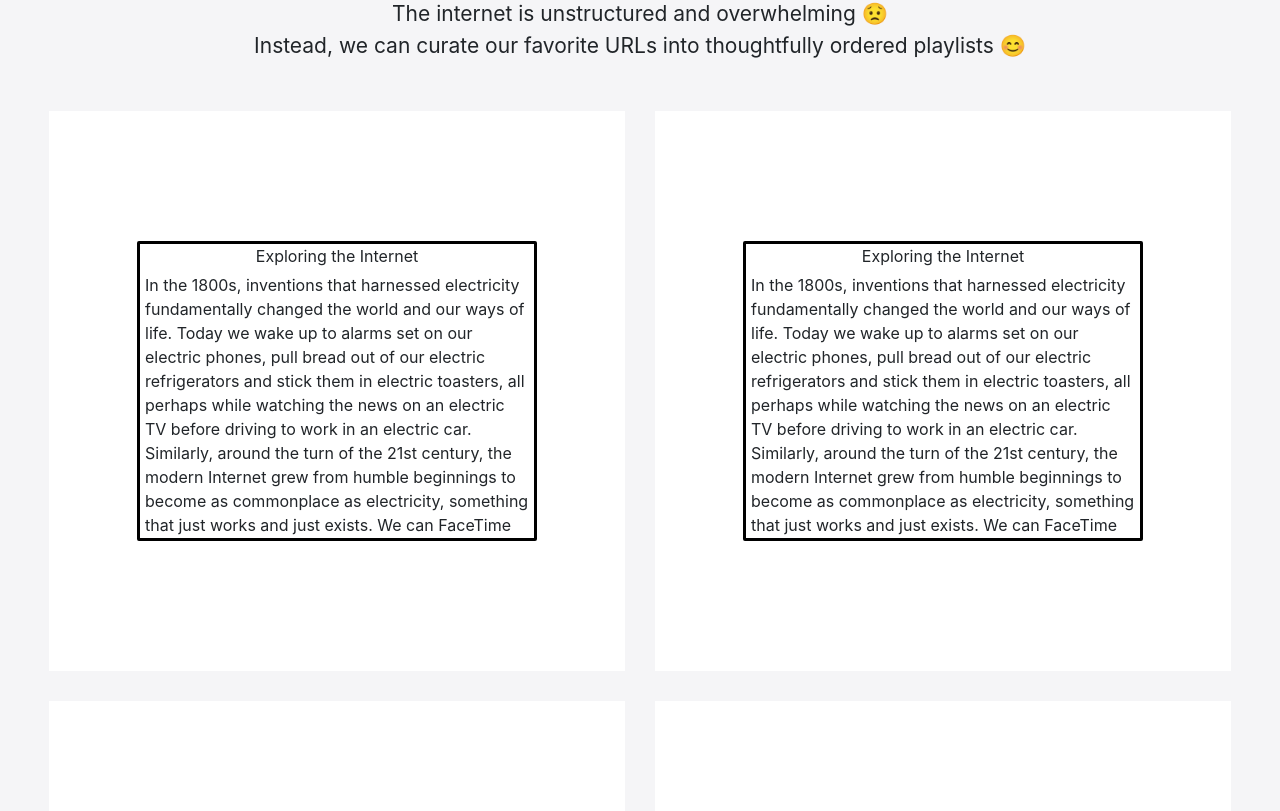
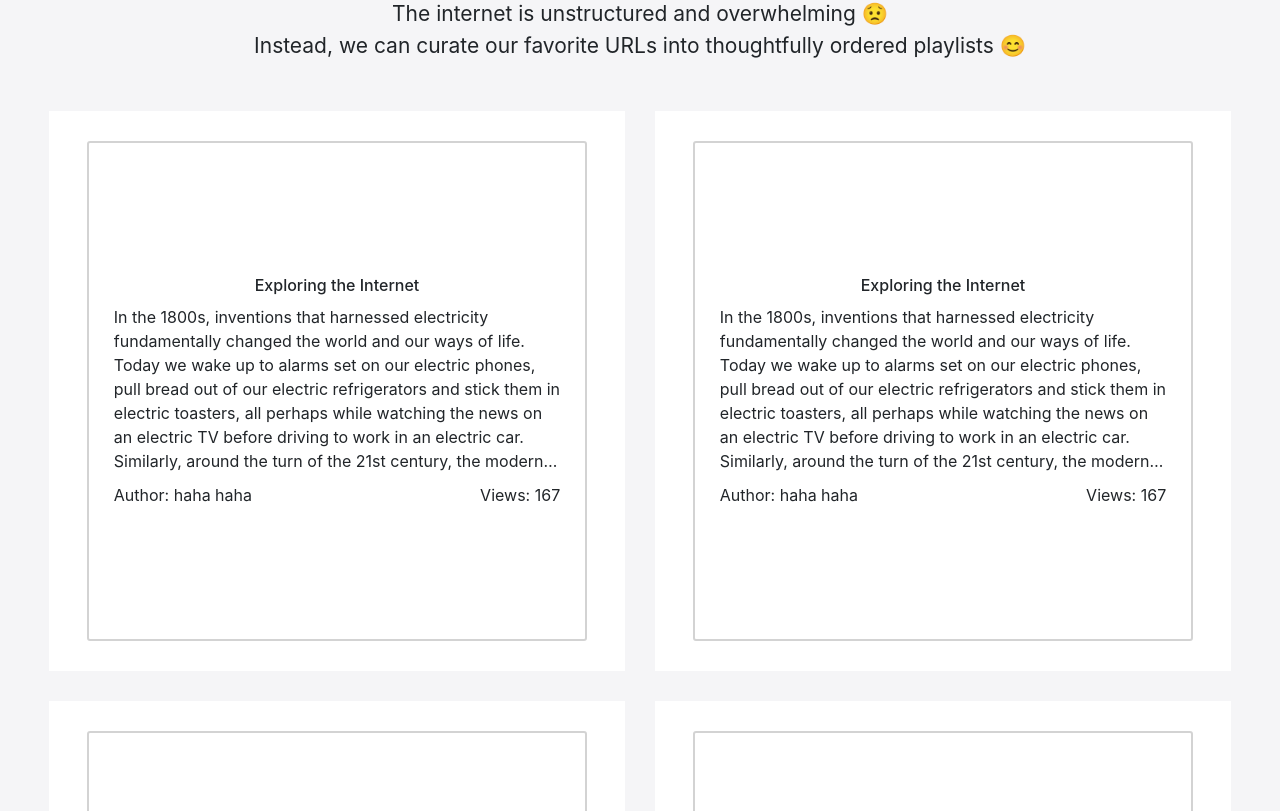
Before and after one commit to cheson/rabbitholes, a React (Create React App) app in the folder client/: page / in a window 1280 px wide. Shown: the part 949-1760 px from the top of the page. Built offline with nearby package versions, Linux system fonts and the light colour scheme; no server answers; a web font is replaced by a local one.

Commit message:
flow preview ui improvments (#25)
* fixed order by title, added user info to flow results, and improved the formatting of the multiple flow view

* oops forgot to include the client changes

```diff
--- a/client/src/components/CreateFlowPage/index.js
+++ b/client/src/components/CreateFlowPage/index.js
@@ -15,6 +15,8 @@ function CreateFlowPage(props) {
   const [blocks, setBlocks] = useState([
     { url: "url1", image: "image1", description: "description1", id: nanoid() },
   ]);
+
+  const [isUploading, setIsUploading] = useState(false);
 
   function addBlock() {
     const randNum = Math.floor(Math.random() * 100);
@@ -43,13 +45,16 @@ function CreateFlowPage(props) {
 
   let form = useRef(null);
   const onSubmit = (e) => {
+    setIsUploading(true);
     e.preventDefault();
     const formData = new FormData(form.current);
     props.apiService.createFlow(formData).then(
       (result) => {
+        setIsUploading(false);
         props.history.push(VIEW_FLOW_PREFIX + result.flowId);
       },
       (err) => {
+        setIsUploading(false);
         console.log(err);
       }
     );
@@ -145,7 +150,7 @@ function CreateFlowPage(props) {
             Add Block!
           </Button>
           <Button type="submit" variant="success">
-            Submit Form
+            {isUploading ? "Uploading..." : "Submit Form"}
           </Button>
         </div>
       </form>
--- a/client/src/components/ViewFlow/ViewFlow.module.css
+++ b/client/src/components/ViewFlow/ViewFlow.module.css
@@ -69,6 +69,7 @@
 .blockImage {
   display: block;
   max-width: 30%;
+  max-height: 25vh;
   padding: 10px;
   object-fit: fill;
   margin-left: auto;
--- a/client/src/components/ViewFlow/index.js
+++ b/client/src/components/ViewFlow/index.js
@@ -40,10 +40,13 @@ export default function ViewFlow(props) {
             <div className={styles.title}>{flow.flowTitle}</div>
             <div className={styles.metadata}>
               <div className={styles.author}>
-                <i className="fa fa-user-circle-o"></i> ProlificUser
+                <i className="fa fa-user-circle-o"></i>{" "}
+                {flow.user?.username || flow.user?.name || "Anonymous"}
               </div>{" "}
               <div className={styles.date}>
-                <i className="fa fa-calendar-o"></i> May 4, 2021
+                <i className="fa fa-calendar-o"></i>{" "}
+                {new Date(flow.updatedAt).toLocaleDateString() ||
+                  "No date recorded"}
               </div>
             </div>
             <div className={styles.description}>{flow.flowDescription}</div>
--- a/client/src/components/ViewFlows/index.js
+++ b/client/src/components/ViewFlows/index.js
@@ -19,8 +19,11 @@ export default function ViewFlows(props) {
     VIEWS_DESCENDING: "VIEWS_DESCENDING",
     TITLE: "TITLE",
   };
+  const [activeSortType, setActiveSortType] = useState(
+    sortTypes.VIEWS_DESCENDING
+  );
 
-  // TODO: double check this logic for correctness + this is a good candidate for jest testing
+  // TODO: this is a good candidate for jest testing
   const sortFunctions = {
     VIEWS_ASCENDING: (a, b) => {
       return (a.numViews || 0) - (b.numViews || 0);
@@ -29,12 +32,16 @@ export default function ViewFlows(props) {
       return (b.numViews || 0) - (a.numViews || 0);
     },
     TITLE: (a, b) => {
-      return a.title > b.title;
+      if (a.flowTitle === "" || a.flowTitle === null) return 1;
+      if (b.flowTitle === "" || b.flowTitle === null) return -1;
+      if (a.flowTitle === b.flowTitle) return 0;
+      return a.flowTitle.toLowerCase().localeCompare(b.flowTitle.toLowerCase());
     },
   };
 
   function setSortedFlows(sortType, optFlows) {
     const unsortedFlows = [...(optFlows || flows)];
+    setActiveSortType(sortType);
     setFlows(unsortedFlows.sort(sortFunctions[sortType]));
   }
 
@@ -43,7 +50,7 @@ export default function ViewFlows(props) {
   useEffect(() => {
     props.apiService
       .viewFlows(searchQuery ? { search: searchQuery } : {})
-      .then((newFlows) => setSortedFlows(sortTypes.VIEWS_DESCENDING, newFlows));
+      .then((newFlows) => setSortedFlows(activeSortType, newFlows));
   }, [searchQuery]);
 
   return (
@@ -58,13 +65,24 @@ export default function ViewFlows(props) {
             </Dropdown.Toggle>
 
             <Dropdown.Menu>
-              <Dropdown.Item eventKey={sortTypes.VIEWS_DESCENDING}>
+              <Dropdown.Item
+                active={activeSortType == sortTypes.VIEWS_DESCENDING}
+                eventKey={sortTypes.VIEWS_DESCENDING}
+              >
                 Views Descending
               </Dropdown.Item>
-              <Dropdown.Item eventKey={sortTypes.VIEWS_ASCENDING}>
+              <Dropdown.Item
+                active={activeSortType == sortTypes.VIEWS_ASCENDING}
+                eventKey={sortTypes.VIEWS_ASCENDING}
+              >
                 Views Ascending
               </Dropdown.Item>
-              <Dropdown.Item eventKey={sortTypes.TITLE}>Title</Dropdown.Item>
+              <Dropdown.Item
+                active={activeSortType == sortTypes.TITLE}
+                eventKey={sortTypes.TITLE}
+              >
+                Title
+              </Dropdown.Item>
             </Dropdown.Menu>
           </Dropdown>
         </div>
--- a/client/src/components/ViewFlowsBlock/ViewFlowsBlock.module.css
+++ b/client/src/components/ViewFlowsBlock/ViewFlowsBlock.module.css
@@ -5,44 +5,64 @@ query. This works because CSS that comes later overwrites CSS that comes earlier
 
 .image {
   max-width: 80%;
-  max-height: 50%;
-  padding-top: 10px;
-  margin: auto;
+  max-height: 40%;
+  margin-bottom: 10px;
   display: block;
 }
 
 .title {
   text-align: center;
+  max-height: 3rem;
+  max-width: 90%;
+  display: -webkit-box;
+  -webkit-line-clamp: 2;
+  -webkit-box-orient: vertical;
+  word-wrap: break-word;
+  overflow: hidden;
+  margin-bottom: 10px;
 }
 
 .description {
-  padding: 5px;
+  max-height: 50%;
+  max-width: 90%;
+  word-wrap: break-word;
+  overflow: hidden;
+  margin-bottom: 10px;
+
+  display: -webkit-box;
+  -webkit-line-clamp: 7;
+  -webkit-box-orient: vertical;
 }
 
 .metadata {
   display: flex;
   justify-content: space-between;
-  padding: 5px;
+  width: 90%;
 }
 
 .deleteButton {
-  bottom: 0px;
+  top: 0px;
   margin: 5px;
   right: 0px;
   position: absolute;
 }
 
 .flowBlock {
-  border-color: black;
-  border-width: 3px;
+  border-color: lightgrey;
+  border-width: 2px;
   border-style: solid;
-  border-radius: 2px;
+  border-radius: 3px;
+
   margin: 15px;
-  width: 400px;
-  height: 300px;
+  width: 500px;
+  height: 500px;
+  position: relative;
   overflow: hidden;
-  text-overflow: ellipsis;
-  position: relative;
+
+  display: flex;
+  flex-direction: column;
+  justify-content: center;
+  align-items: center;
 }
 
 .flowBlock:hover {
--- a/client/src/components/ViewFlowsBlock/index.js
+++ b/client/src/components/ViewFlowsBlock/index.js
@@ -19,18 +19,15 @@ function ViewFlowsBlock(props) {
     // TODO: Adding an actual <a> link would help with accessibility
     <div className={styles.flowBlock} onClick={onClick}>
       {flow.imgUrl && <img className={styles.image} src={flow.imgUrl} />}
-      <div className={styles.title}>
-        {flow.flowTitle || "flow title tee hee"}
-      </div>
+      <h6 className={styles.title}>{flow.flowTitle || "Untitled"}</h6>
       <div className={styles.description}>
-        {flow.flowDescription ||
-          "flow description blah blah blah blah blah description blah blah blah blah blah"}
+        {flow.flowDescription || "No description provided."}
       </div>
       <div className={styles.metadata}>
         <span>
-          username: {flow.user?.username || flow.user?.name || "gooduser"}
+          Author: {flow.user?.username || flow.user?.name || "Anonymous"}
         </span>
-        <span>views: {flow.numViews || 1}</span>
+        <span>Views: {flow.numViews || 1}</span>
       </div>
       {props.deleteFn && (
         <div className={styles.deleteButton}>
@@ -39,7 +36,7 @@ function ViewFlowsBlock(props) {
             variant="danger"
             block
           >
-            Delete flow
+            X
           </Button>
         </div>
       )}
--- a/client/src/utils/api.js
+++ b/client/src/utils/api.js
@@ -118,8 +118,10 @@ export class APIService {
   }
 
   async DELETE(url) {
+    const idToken = await this.getFirebaseIdToken();
     const requestOptions = {
       method: "DELETE",
+      headers: { authorization: idToken },
     };
     return fetch(url, requestOptions).then(this.handleResponse);
   }
```
Also changed, not shown: 2 other files (tests, documents, lock files or other folders).
